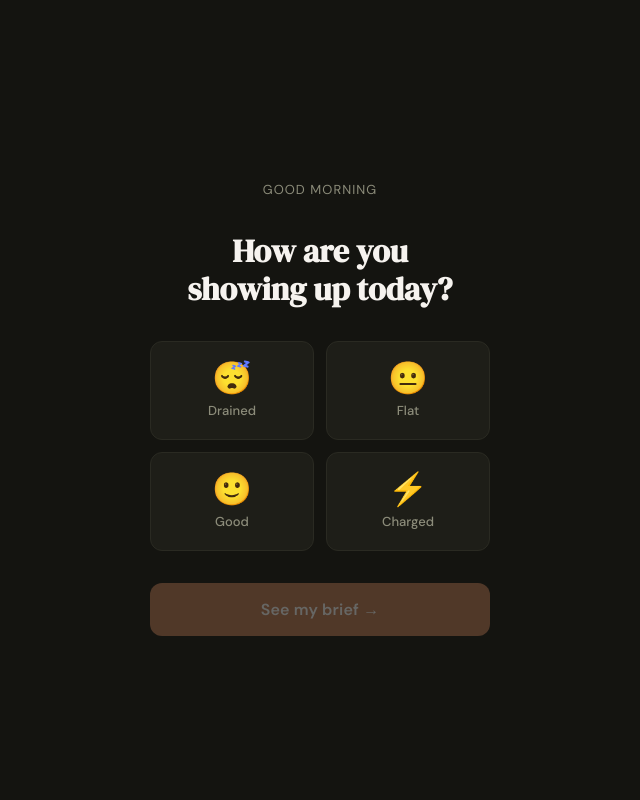
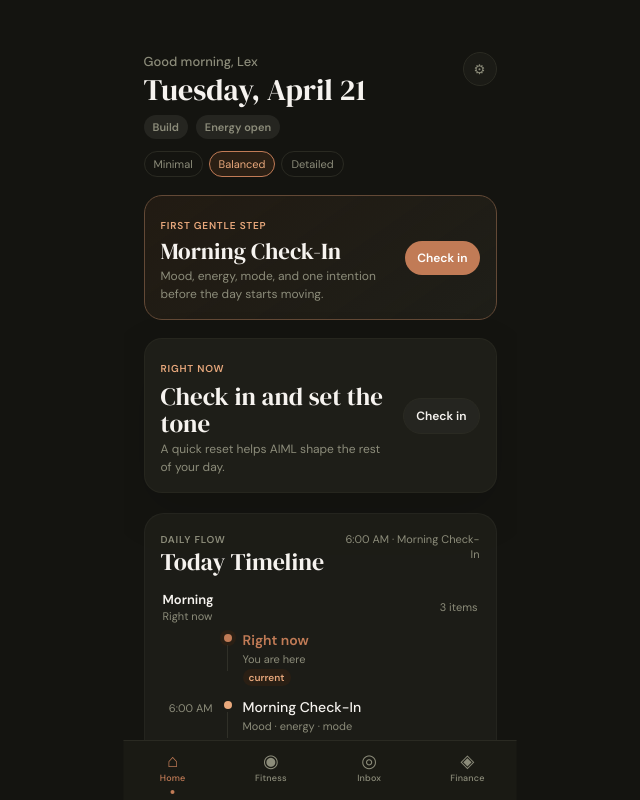
Before and after one commit to lexthe-creator/verbose-octo-robot, a React (Vite) app: page / in a window 1280 px wide. Shown: the whole page, without its empty margins (320-960 px from the left). Built offline with nearby package versions, Linux system fonts and the light colour scheme.

Commit message:
fix: correct initial screen logic to handle dayLockedAt condition

```diff
--- a/src/App.jsx
+++ b/src/App.jsx
@@ -19,9 +19,10 @@ import EodReflection   from './screens/EodReflection.jsx'
 import WeeklyPlanning  from './screens/WeeklyPlanning.jsx'
 
 function getInitialScreen(dayLockedAt) {
-  if (!dayLockedAt) return SCREENS.IGNITION
+  if (!dayLockedAt) return SCREENS.HOME
   const lockedDate = new Date(dayLockedAt).toDateString()
-  return lockedDate === new Date().toDateString() ? SCREENS.HOME : SCREENS.IGNITION
+  if (lockedDate !== new Date().toDateString()) return SCREENS.HOME
+  return SCREENS.HOME
 }
 
 export default function App() {
```
